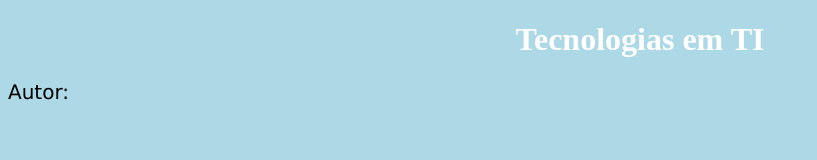
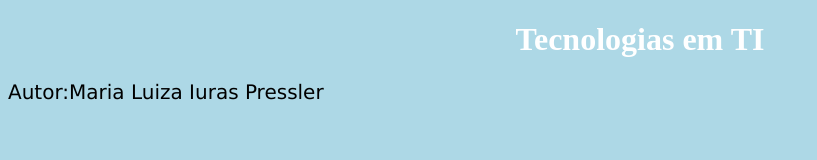
Before and after one commit to malupressler/TecnologiasTI, a plain HTML site: page index.html in a window 1280 px wide. Shown: the whole page, without its empty margins (0-817 px from the left). Drawn offline with Linux system fonts and the light colour scheme.

Commit message:
Alteração do nome do autor
mudança no nome do autor

```diff
--- a/index.html
+++ b/index.html
@@ -20,7 +20,7 @@
 	<body>
 
 		<h1>Tecnologias em TI</h1>
-		<p>Autor:</p>
+		<p>Autor:Maria Luiza Iuras Pressler</p>
 
 	</body>
 </html>
```
